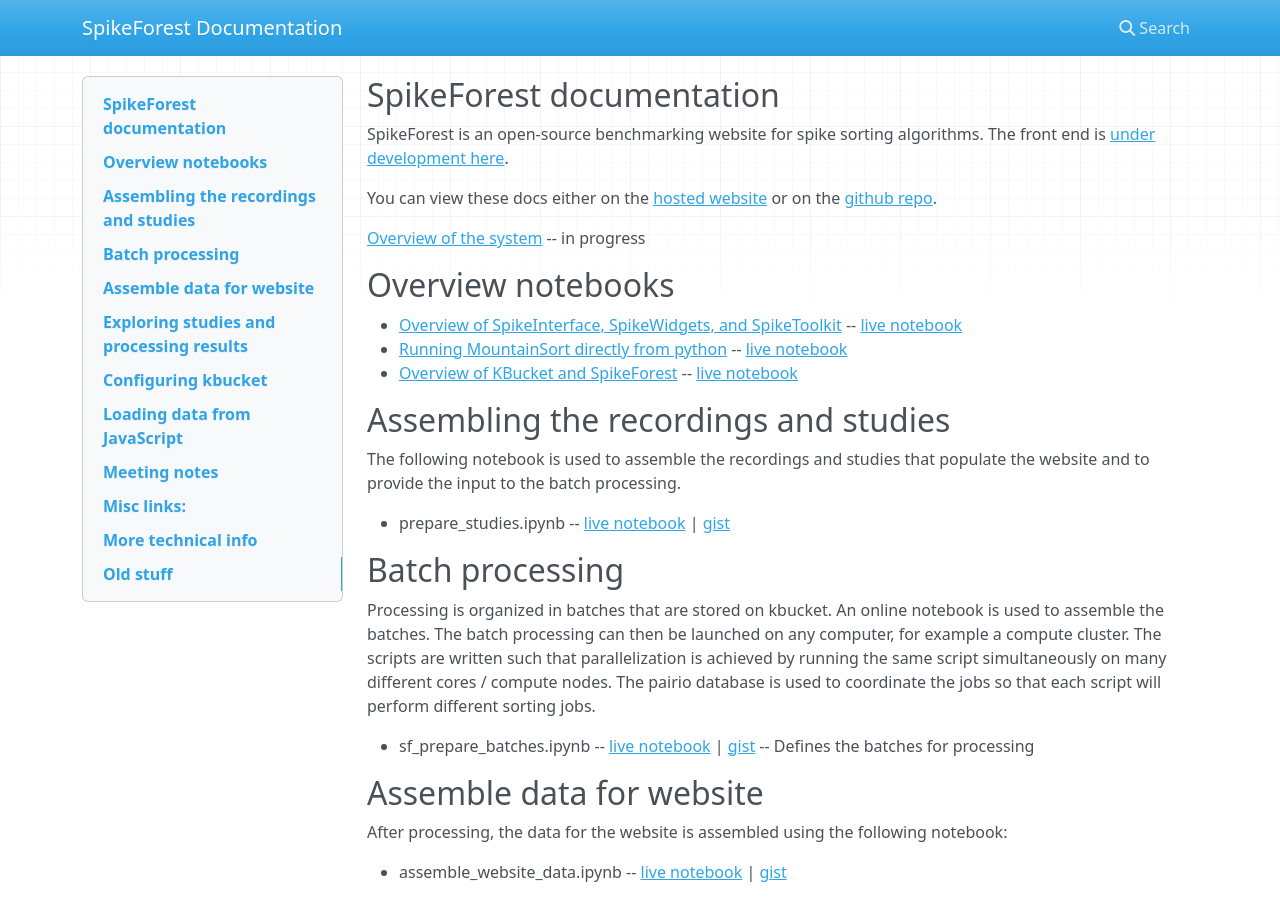
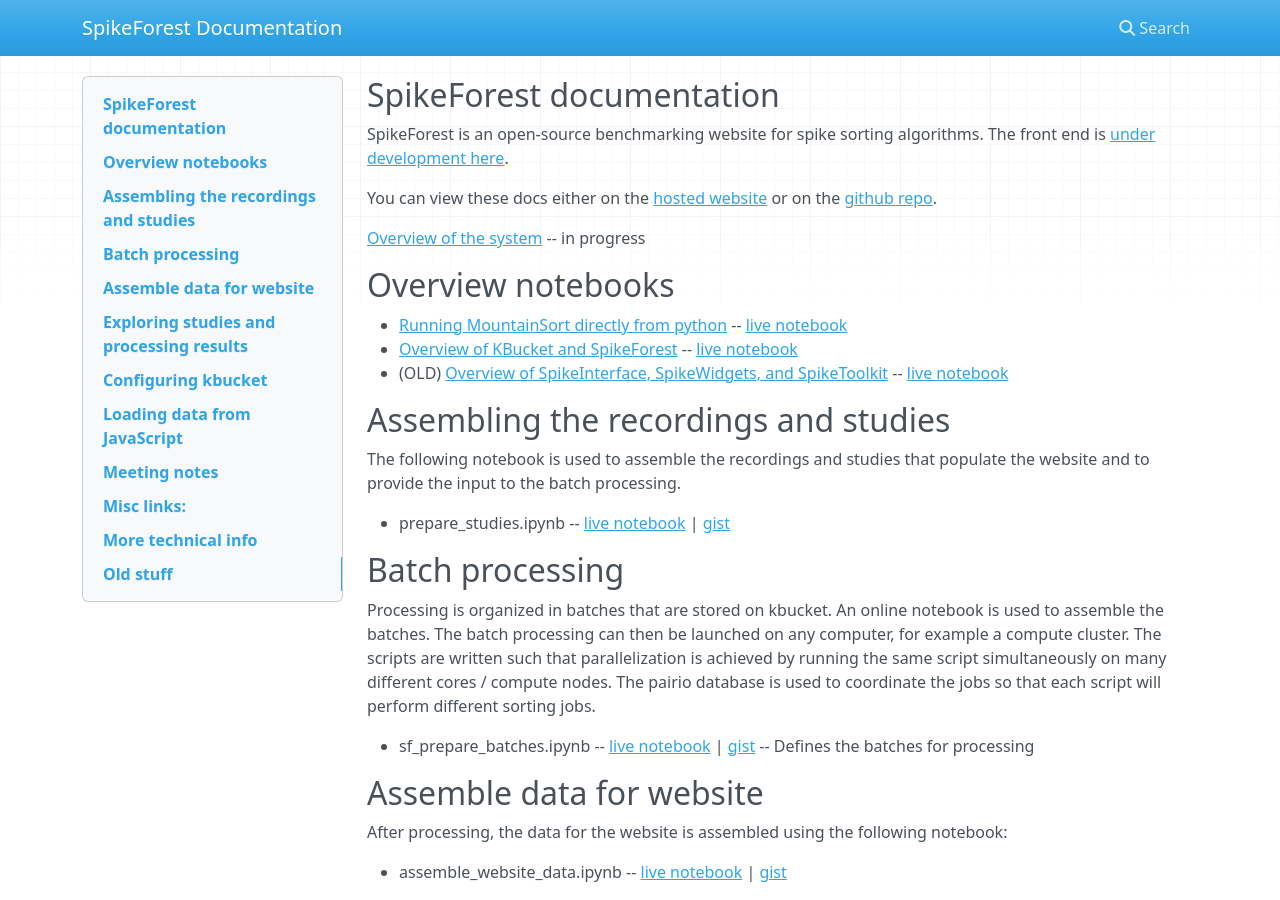
Before and after one commit to scratcharchive/spikeforest-docs, an MkDocs documentation site: the page built from docs/index.md, in a window 1280 px wide and 900 px high. Built offline with MkDocs 1.6.1, drawn with Linux system fonts in a browser that asks for light colours; nearby versions of some CDN libraries.

Commit message:
Update index.md

```diff
--- a/docs/index.md
+++ b/docs/index.md
@@ -8,9 +8,9 @@
 
 ## Overview notebooks
 
-* [Overview of SpikeInterface, SpikeWidgets, and SpikeToolkit](https://gist.github.com/magland/e43542fe2dfe856fd04903b9ff1f8e4e) -- [live notebook](https://colab.research.google.com/gist/magland/e43542fe2dfe856fd04903b9ff1f8e4e)
 * [Running MountainSort directly from python](https://gist.github.com/magland/ee686398228a16adf8b95af4edde096b) -- [live notebook](https://colab.research.google.com/gist/magland/ee686398228a16adf8b95af4edde096b)
 * [Overview of KBucket and SpikeForest](https://gist.github.com/magland/318c7bc43df9dd528f667589eaa2482d) -- [live notebook](https://colab.research.google.com/gist/magland/318c7bc43df9dd528f667589eaa2482d)
+* (OLD) [Overview of SpikeInterface, SpikeWidgets, and SpikeToolkit](https://gist.github.com/magland/e43542fe2dfe856fd04903b9ff1f8e4e) -- [live notebook](https://colab.research.google.com/gist/magland/e43542fe2dfe856fd04903b9ff1f8e4e)
 
 ## Assembling the recordings and studies
 
```
